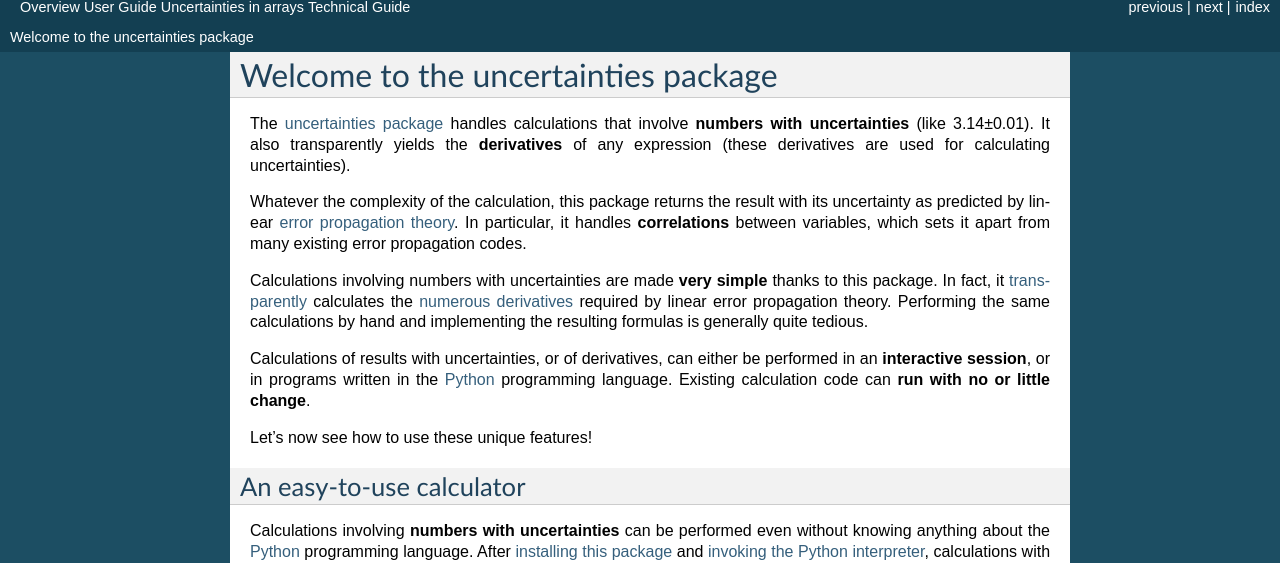
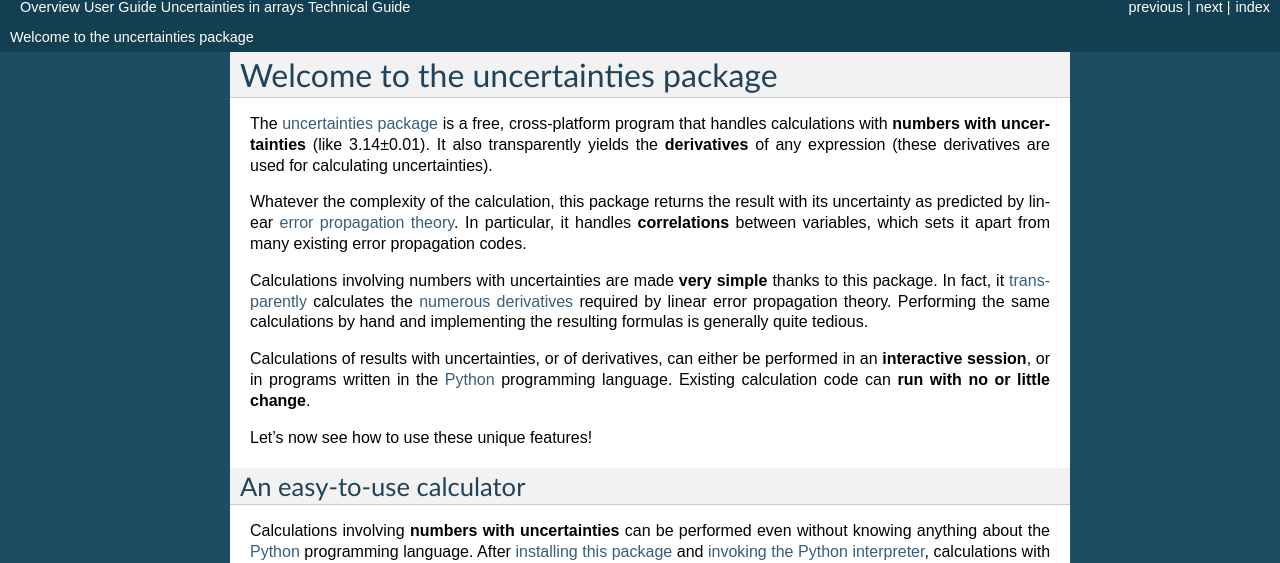
Before and after one commit to lmfit/uncertainties, a Sphinx documentation site: the page built from doc/index.rst, in a window 1280 px wide and 900 px high, cut to the strip 337-900 px from the top of the window. Built offline with Sphinx 7.4.7, drawn with Linux system fonts in a browser that asks for light colours; the version number could not be read and is left out.

Commit message:
Added to the main documentation: "free" and "cross-platform".

```diff
--- a/doc/index.rst
+++ b/doc/index.rst
@@ -2,10 +2,10 @@
 Welcome to the uncertainties package
 ====================================
 
-The `uncertainties package`_ handles calculations that involve
-**numbers with uncertainties** (like 3.14±0.01).  It also
-transparently yields the **derivatives** of any expression (these
-derivatives are used for calculating uncertainties).
+The `uncertainties package`_ is a free, cross-platform program that
+handles calculations with **numbers with uncertainties** (like
+3.14±0.01).  It also transparently yields the **derivatives** of any
+expression (these derivatives are used for calculating uncertainties).
 
 Whatever the complexity of the calculation, this package returns the
 result with its uncertainty as predicted by linear `error propagation
```
